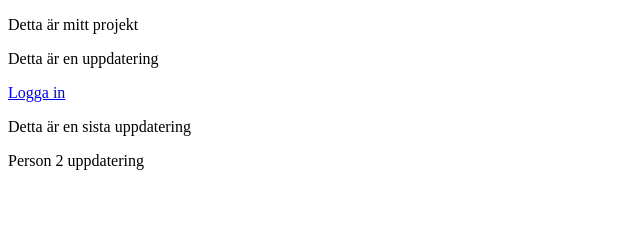
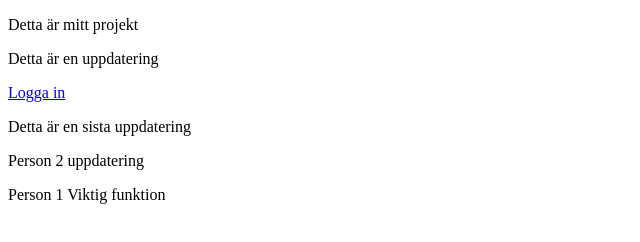
Before and after one commit to MarcusRestoryAi/GritJWS23, a plain HTML site: page index.html in a window 1280 px wide. Shown: the whole page, without its empty margins (0-640 px from the left). Drawn offline with Linux system fonts and the light colour scheme.

Commit message:
Viktig funktion User 1

```diff
--- a/index.html
+++ b/index.html
@@ -14,5 +14,7 @@
     <p>Detta är en sista uppdatering</p>
 
     <p>Person 2 uppdatering</p>
+
+    <p>Person 1 Viktig funktion</p>
 </body>
 </html>
```
